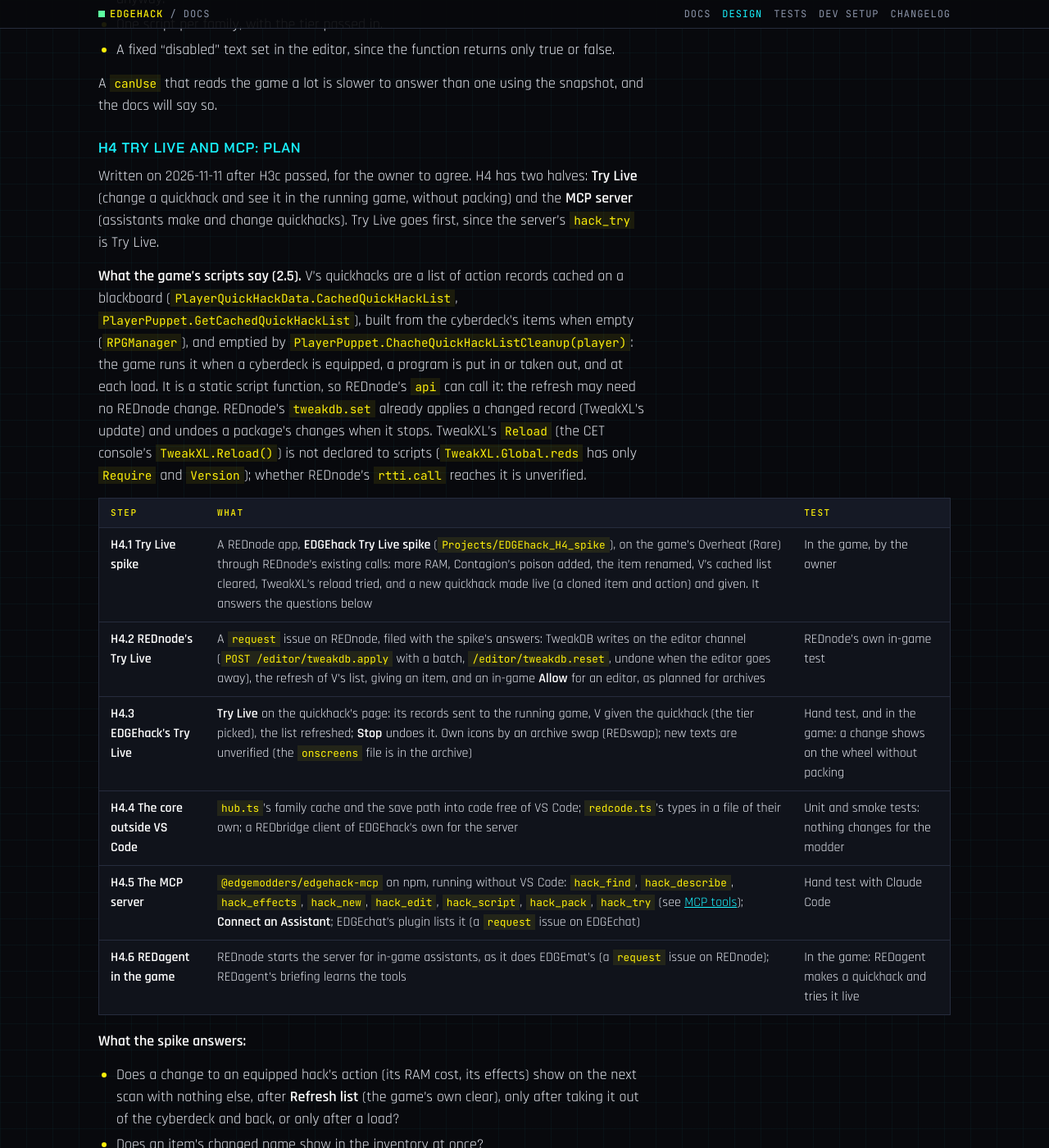
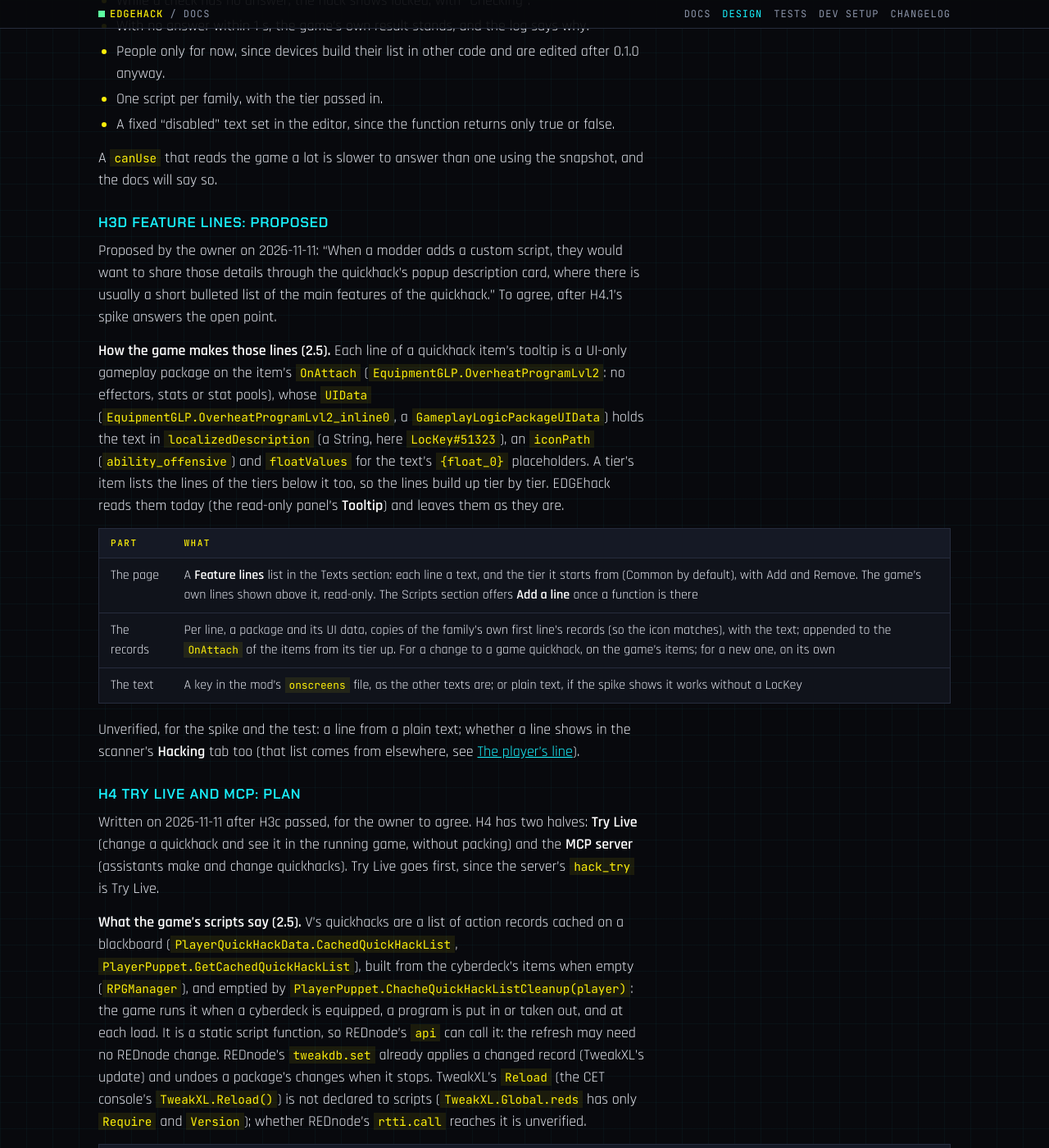
Before and after one commit to Edgemodders/EDGEhack, a Jekyll site: the page built from docs/design.md, in a window 1280 px wide and 1400 px high, scrolled down 38624 px. Shown: the whole window at 82% size. Built offline with Jekyll 4.4.1, drawn with Linux system fonts in a browser that asks for light colours; some of the changed text lies outside the part shown.

Commit message:
H3d Feature lines (proposed by the owner): the plan, and step 6b of the H4.1 spike
Co-Authored-By: Claude Opus 5.5 <noreply@anthropic.com>

```diff
--- a/docs/design.md
+++ b/docs/design.md
@@ -248,6 +248,7 @@ Each phase ends with a hand test by the owner (and an in-game test where marked)
 | **H3 New and Effects** | Make a new quickhack from a family; Add Effect from other quickhacks and status effects (the sorted pool); attack features; Get it (crafting spec, vendor); the Desk | Hand test, and in the game: a new quickhack crafted or bought, with two added effects working on an enemy |
 | **H3b Own icons** | Each icon can be picked from the game, uploaded, or generated from a text prompt (see [Own icons](#own-icons-h3b)); the image goes into an atlas the mod ships | Hand test, and in the game: a new quickhack with its own icons in the inventory, on the wheel and on the target |
 | **H3c Scripts** | Two REDnode functions on a quickhack: a scan check (enabled or disabled per enemy) and on land (any logic). REDnode's `quickhacks` API, then the page's Scripts section (see [H3c Scripts: plan](#h3c-scripts-plan)). Its spike runs with H3's | Hand test, and in the game: a new quickhack disabled on the wrong enemy, with extra damage on land by the enemy's health |
+| **H3d Feature lines** | Proposed by the owner on 2026-11-11: bulleted lines of the modder's own in the item's tooltip, beside the game's, so a quickhack with a script can say what it does (see [H3d Feature lines: proposed](#h3d-feature-lines-proposed)) | Hand test, and in the game: the lines in the inventory's tooltip |
 | **H4 Try Live and MCP** | Try Live through REDnode (after its spike and REDnode's editor channel work); the MCP server, running without VS Code, and Connect an Assistant, with tools for scripts and packing; EDGEchat's plugin and REDnode's attached servers as its two routes (see [MCP tools](#mcp-tools)) | Hand test and in-game test, with REDagent making a quickhack in the game |
 | **H5 Library** | Add to Library and the Library view (after EDGEbuilder agrees the `quickhack` kind) | Hand test |
 | **H6 First release** | 0.1.0 on the Marketplace, Open VSX, GitHub and Nexus Mods; the player guide; the README rule; the Nexus page. The owner chose on 2026-11-08 to release only after every phase above, as planned | The release gate: every hand test passed |
@@ -737,6 +738,20 @@ Checked: 129 unit tests (9 new in `test/scripts.test.ts`, one of them importing
 
 A `canUse` that reads the game a lot is slower to answer than one using the snapshot, and the docs will say so.
 
+### H3d Feature lines: proposed
+
+Proposed by the owner on 2026-11-11: "When a modder adds a custom script, they would want to share those details through the quickhack's popup description card, where there is usually a short bulleted list of the main features of the quickhack." To agree, after H4.1's spike answers the open point.
+
+**How the game makes those lines (2.5).** Each line of a quickhack item's tooltip is a UI-only gameplay package on the item's `OnAttach` (`EquipmentGLP.OverheatProgramLvl2`: no effectors, stats or stat pools), whose `UIData` (`EquipmentGLP.OverheatProgramLvl2_inline0`, a `GameplayLogicPackageUIData`) holds the text in `localizedDescription` (a String, here `LocKey#51323`), an `iconPath` (`ability_offensive`) and `floatValues` for the text's `{float_0}` placeholders. A tier's item lists the lines of the tiers below it too, so the lines build up tier by tier. EDGEhack reads them today (the read-only panel's **Tooltip**) and leaves them as they are.
+
+| Part | What |
+|---|---|
+| The page | A **Feature lines** list in the Texts section: each line a text, and the tier it starts from (Common by default), with Add and Remove. The game's own lines shown above it, read-only. The Scripts section offers **Add a line** once a function is there |
+| The records | Per line, a package and its UI data, copies of the family's own first line's records (so the icon matches), with the text; appended to the `OnAttach` of the items from its tier up. For a change to a game quickhack, on the game's items; for a new one, on its own |
+| The text | A key in the mod's `onscreens` file, as the other texts are; or plain text, if the spike shows it works without a LocKey |
+
+Unverified, for the spike and the test: a line from a plain text; whether a line shows in the scanner's **Hacking** tab too (that list comes from elsewhere, see [The player's line](#the-players-line-h2d-dropped)).
+
 ### H4 Try Live and MCP: plan
 
 Written on 2026-11-11 after H3c passed, for the owner to agree. H4 has two halves: **Try Live** (change a quickhack and see it in the running game, without packing) and the **MCP server** (assistants make and change quickhacks). Try Live goes first, since the server's `hack_try` is Try Live.
@@ -754,6 +769,7 @@ Written on 2026-11-11 after H3c passed, for the owner to agree. H4 has two halve
 
 **What the spike answers:**
 
+- Does a line of our own show in the item's tooltip, from a plain text with no LocKey (for [H3d](#h3d-feature-lines-proposed))?
 - Does a change to an equipped hack's action (its RAM cost, its effects) show on the next scan with nothing else, after **Refresh list** (the game's own clear), only after taking it out of the cyberdeck and back, or only after a load?
 - Does an item's changed name show in the inventory at once?
 - Can REDnode call TweakXL's reload?
```
Also changed, not shown: CLAUDE.md (+1 -1 lines), docs/testing.md (+1 -0 lines).
